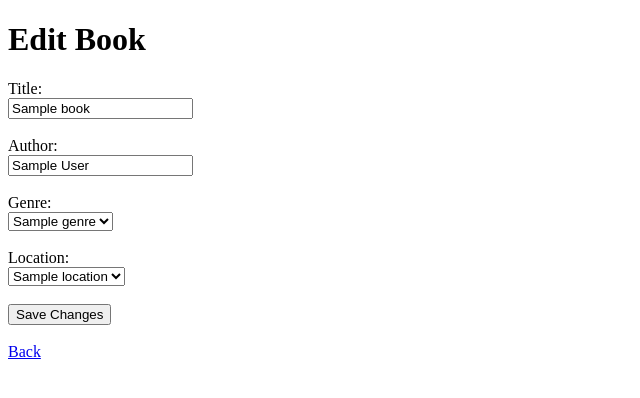
After one commit to Umademyday/LibraryCatalogue, a FastAPI app: template app/templates/edit.html in a window 1280 px wide. The commit adds this page. Shown: the top 398 px of the page, without its empty margins (0-640 px from the left). Run offline with FastAPI, Linux system fonts and the light colour scheme; the template is opened without the code that fills it: most values are stand-ins (such as "Sample title", 1, 10 or a date in 2020).

Commit message:
DB Modifications
TODO
Image processing

```diff
--- a/app/config.py
+++ b/app/config.py
@@ -2,7 +2,6 @@ from pydantic_settings import BaseSettings
 
 class Settings(BaseSettings):
     DATABASE_URL: str = "postgresql://postgres:postgres@localhost:5432/library"
-    UPLOAD_DIR: str = "app/static/uploads"
 
     class Config:
         env_file = ".env"
--- a/app/main.py
+++ b/app/main.py
@@ -75,3 +75,47 @@ async def upload_book(
     db.add(new_book)
     db.commit()
     return RedirectResponse("/", status_code=303)
+
+
+@app.get("/edit/{book_id}")
+def edit_book_form(book_id: int, request: Request, db: Session = Depends(get_db)):
+    book = db.query(models.Book).get(book_id)
+    if not book:
+        return RedirectResponse("/", status_code=302)
+    return templates.TemplateResponse("edit.html", {
+        "request": request,
+        "book": book,
+        "genres": GENRES,
+        "locations": LOCATIONS
+    })
+
+
+@app.post("/edit/{book_id}")
+def update_book(
+        book_id: int,
+        title: str = Form(...),
+        author: str = Form(...),
+        genre: str = Form(...),
+        location: str = Form(...),
+        db: Session = Depends(get_db)
+):
+    book = db.query(models.Book).get(book_id)
+    if not book:
+        return RedirectResponse("/", status_code=302)
+
+    book.title = title
+    book.author = author
+    book.genre = genre
+    book.location = location
+
+    db.commit()
+    return RedirectResponse("/", status_code=303)
+
+
+@app.post("/delete/{book_id}")
+def delete_book(book_id: int, db: Session = Depends(get_db)):
+    book = db.query(models.Book).get(book_id)
+    if book:
+        db.delete(book)
+        db.commit()
+    return RedirectResponse("/", status_code=303)
--- /dev/null
+++ b/app/templates/edit.html
@@ -0,0 +1,34 @@
+<!DOCTYPE html>
+<html>
+<head>
+  <title>Edit Book</title>
+</head>
+<body>
+  <h1>Edit Book</h1>
+  <form action="/edit/{{ book.id }}" method="post">
+    <label>Title:</label><br>
+    <input type="text" name="title" value="{{ book.title }}" required><br><br>
+
+    <label>Author:</label><br>
+    <input type="text" name="author" value="{{ book.author }}" required><br><br>
+
+    <label>Genre:</label><br>
+    <select name="genre" required>
+      {% for g in genres %}
+        <option value="{{ g }}" {% if book.genre == g %}selected{% endif %}>{{ g }}</option>
+      {% endfor %}
+    </select><br><br>
+
+    <label>Location:</label><br>
+    <select name="location" required>
+      {% for l in locations %}
+        <option value="{{ l }}" {% if book.location == l %}selected{% endif %}>{{ l }}</option>
+      {% endfor %}
+    </select><br><br>
+
+    <button type="submit">Save Changes</button>
+  </form>
+  <br>
+  <a href="/">Back</a>
+</body>
+</html>
```
Also changed, not shown: app/templates/index.html (+12 -1 lines), readme.md.
